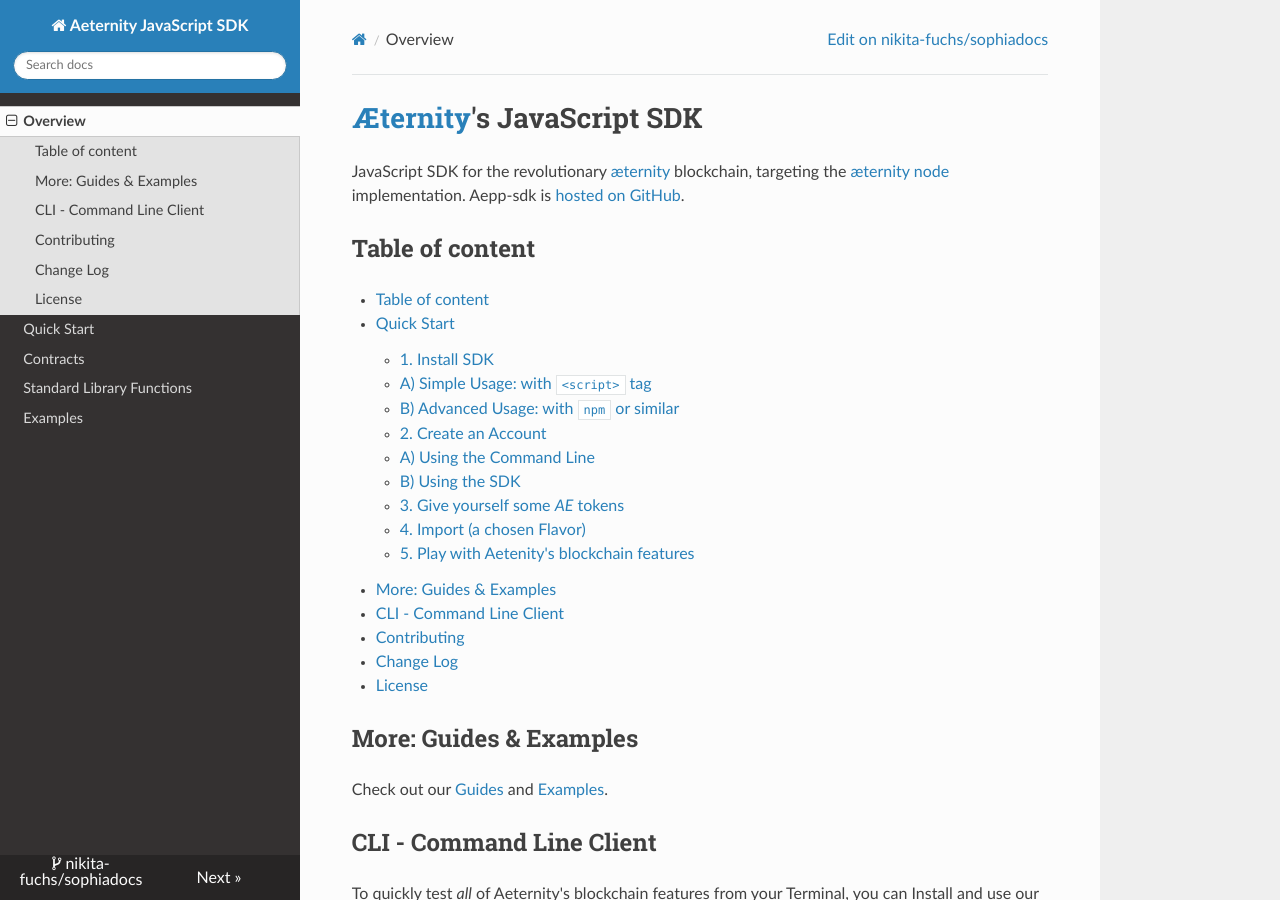
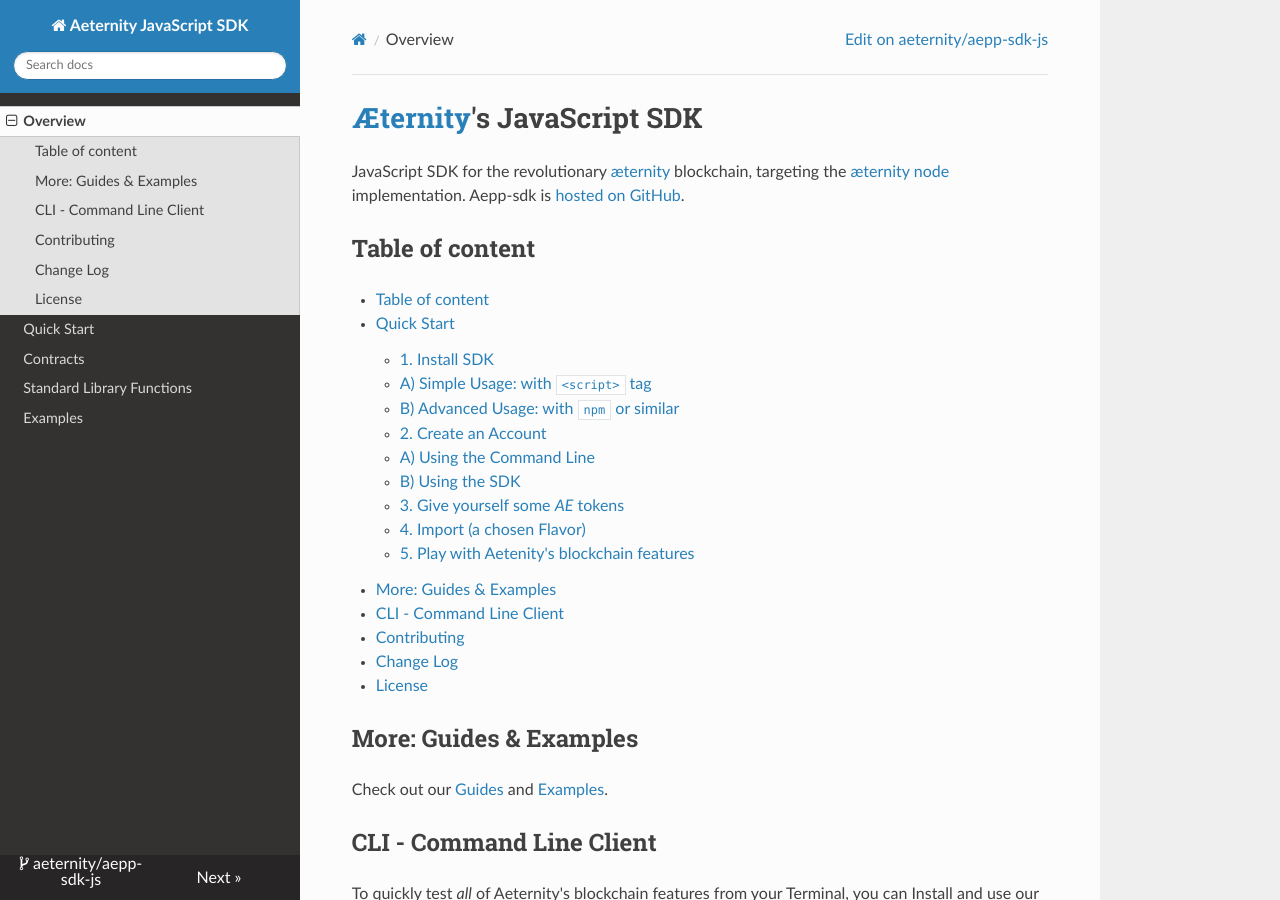
Before and after one commit to aeternity/aepp-sdk-js, an MkDocs documentation site: the page built from docs/index.md, in a window 1280 px wide and 900 px high. Built offline with MkDocs 1.6.1, drawn with Linux system fonts in a browser that asks for light colours; nearby versions of some CDN libraries; a script that is not in the unit is left out.

Commit message:
add js to languagehighlight, update mkdocs plugin settings

```diff
--- a/mkdocs.yml
+++ b/mkdocs.yml
@@ -7,11 +7,14 @@
         - yaml
         - rust
         - erlang
+        - javascript
+        - js
 
 markdown_extensions:
     - attr_list
     - admonition
-    #- pymdownx.details
+    - codehilite
+    - pymdownx.details
     #- pymdownx.superfences
 
 nav:
@@ -21,5 +24,5 @@
     - 'Standard Library Functions' : 'sophia_stdlib.md'
     - Examples : 'examples.md'
 
-repo_name: 'nikita-fuchs/sophiadocs'
-repo_url: 'https://github.com/nikita-fuchs/sophiadocs'
+repo_name: 'aeternity/aepp-sdk-js'
+repo_url: 'https://github.com/aeternity/aepp-sdk-js'
```
